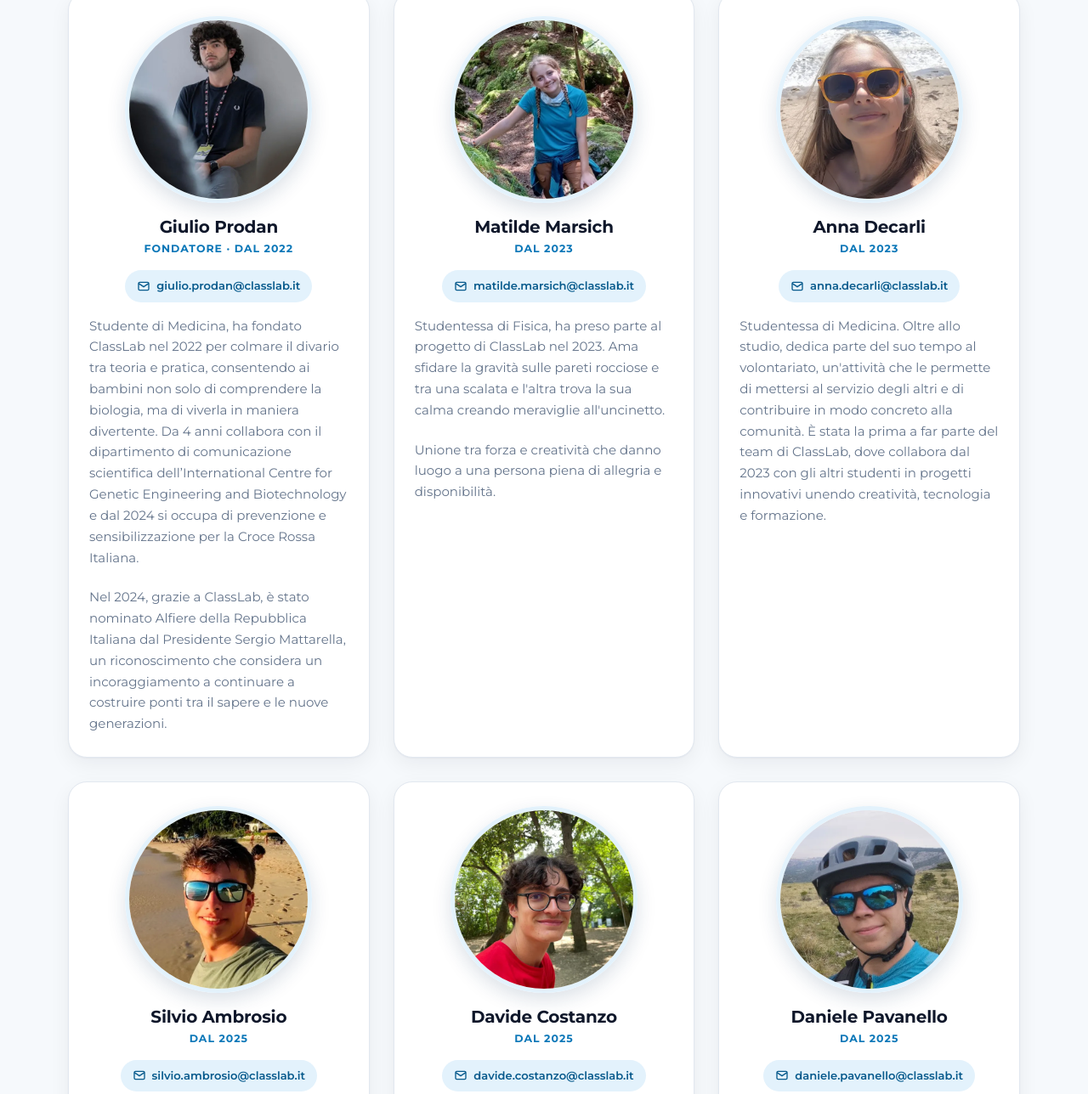
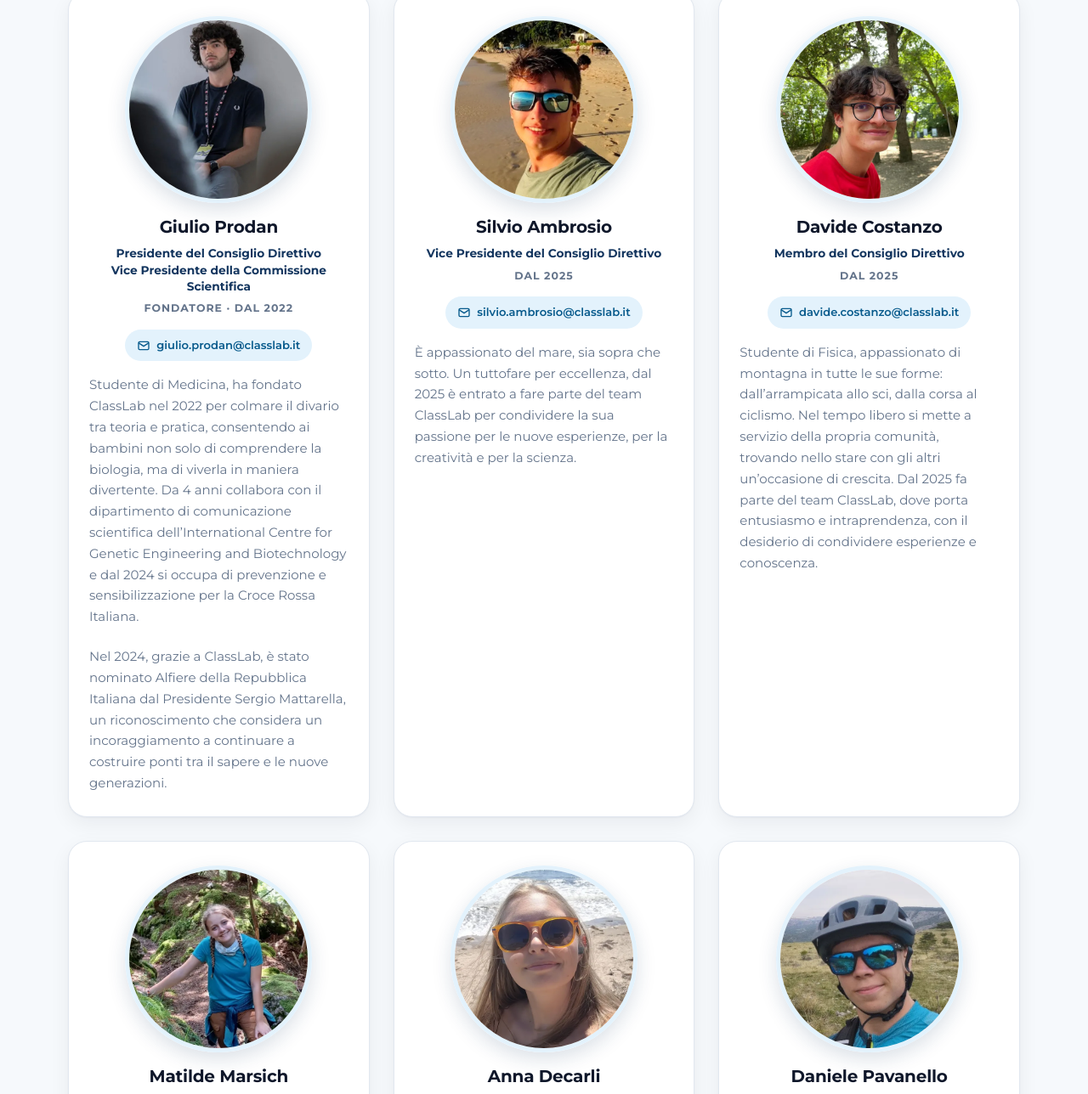
Before and after one commit to silvioambrosio-classlab/classlab-sito, a plain HTML site: page chi-siamo.html in a window 1280 px wide. Shown: the part 1549-2837 px from the top of the page at 85% size. Drawn offline with Linux system fonts and the light colour scheme.

Commit message:
Add files via upload

```diff
--- a/assets/css/style.css
+++ b/assets/css/style.css
@@ -488,3 +488,5 @@ a:hover > .partner-link svg, .partner-link:hover svg { transform: translateX(4px
 .email-aiuto a:hover, .email-aiuto button:hover { background: rgba(255, 255, 255, .22); color: #fff; }
 .email-aiuto .email-aiuto__chiudi { background: none; padding: 7px 8px; opacity: .7; }
 @media (max-width: 520px) { .email-aiuto { bottom: calc(12px + env(safe-area-inset-bottom)); } .email-aiuto__testo { flex-basis: 100%; } }
+.membro__carica { font-size: .86rem; font-weight: 700; color: var(--navy); line-height: 1.4; margin: 6px 0 2px; }
+.membro__carica + .membro__ruolo { color: var(--grigio); }
--- a/chi-siamo.html
+++ b/chi-siamo.html
@@ -18,7 +18,7 @@
 <link rel="icon" type="image/png" href="assets/img/favicon.png">
 <link rel="apple-touch-icon" href="assets/img/apple-touch-icon.png">
 <link rel="preload" href="assets/fonts/montserrat-latin-wght-normal.woff2" as="font" type="font/woff2" crossorigin>
-<link rel="stylesheet" href="assets/css/style.css?v=68c22003">
+<link rel="stylesheet" href="assets/css/style.css?v=1c292a57">
 </head>
 <body>
 <div id="site-header"></div>
@@ -52,9 +52,19 @@
     <div class="centrato appare"><h2>Il team</h2><p class="intro">Le persone che ogni anno portano ClassLab nelle scuole.</p></div>
     <div class="team-griglia">
       <article class="membro appare">
-        <div class="membro__testa"><img src="assets/img/team-prodan.webp" alt="Giulio Prodan" loading="lazy" width="600" height="600"><h3>Giulio Prodan</h3><div class="membro__ruolo">Fondatore · dal 2022</div>
+        <div class="membro__testa"><img src="assets/img/team-prodan.webp" alt="Giulio Prodan" loading="lazy" width="600" height="600"><h3>Giulio Prodan</h3><div class="membro__carica">Presidente del Consiglio Direttivo<br>Vice Presidente della Commissione Scientifica</div><div class="membro__ruolo">Fondatore · dal 2022</div>
           <a class="membro__email" href="mailto:giulio.prodan@classlab.it"><svg viewBox="0 0 24 24" fill="none" stroke="currentColor" stroke-width="2" aria-hidden="true"><rect x="3" y="5" width="18" height="14" rx="2"/><path d="M3 7l9 6 9-6"/></svg>giulio.prodan@classlab.it</a></div>
         <p>Studente di Medicina, ha fondato ClassLab nel 2022 per colmare il divario tra teoria e pratica, consentendo ai bambini non solo di comprendere la biologia, ma di viverla in maniera divertente. Da 4 anni collabora con il dipartimento di comunicazione scientifica dell’International Centre for Genetic Engineering and Biotechnology e dal 2024 si occupa di prevenzione e sensibilizzazione per la Croce Rossa Italiana.</p><p>Nel 2024, grazie a ClassLab, è stato nominato Alfiere della Repubblica Italiana dal Presidente Sergio Mattarella, un riconoscimento che considera un incoraggiamento a continuare a costruire ponti tra il sapere e le nuove generazioni.</p>
+      </article>
+      <article class="membro appare">
+        <div class="membro__testa"><img src="assets/img/team-ambrosio.webp" alt="Silvio Ambrosio" loading="lazy" width="600" height="600"><h3>Silvio Ambrosio</h3><div class="membro__carica">Vice Presidente del Consiglio Direttivo</div><div class="membro__ruolo">Dal 2025</div>
+          <a class="membro__email" href="mailto:silvio.ambrosio@classlab.it"><svg viewBox="0 0 24 24" fill="none" stroke="currentColor" stroke-width="2" aria-hidden="true"><rect x="3" y="5" width="18" height="14" rx="2"/><path d="M3 7l9 6 9-6"/></svg>silvio.ambrosio@classlab.it</a></div>
+        <p>È appassionato del mare, sia sopra che sotto. Un tuttofare per eccellenza, dal 2025 è entrato a fare parte del team ClassLab per condividere la sua passione per le nuove esperienze, per la creatività e per la scienza.</p>
+      </article>
+      <article class="membro appare">
+        <div class="membro__testa"><img src="assets/img/team-costanzo.webp" alt="Davide Costanzo" loading="lazy" width="600" height="600"><h3>Davide Costanzo</h3><div class="membro__carica">Membro del Consiglio Direttivo</div><div class="membro__ruolo">Dal 2025</div>
+          <a class="membro__email" href="mailto:davide.costanzo@classlab.it"><svg viewBox="0 0 24 24" fill="none" stroke="currentColor" stroke-width="2" aria-hidden="true"><rect x="3" y="5" width="18" height="14" rx="2"/><path d="M3 7l9 6 9-6"/></svg>davide.costanzo@classlab.it</a></div>
+        <p>Studente di Fisica, appassionato di montagna in tutte le sue forme: dall’arrampicata allo sci, dalla corsa al ciclismo. Nel tempo libero si mette a servizio della propria comunità, trovando nello stare con gli altri un’occasione di crescita. Dal 2025 fa parte del team ClassLab, dove porta entusiasmo e intraprendenza, con il desiderio di condividere esperienze e conoscenza.</p>
       </article>
       <article class="membro appare">
         <div class="membro__testa"><img src="assets/img/team-marsich.webp" alt="Matilde Marsich" loading="lazy" width="600" height="600"><h3>Matilde Marsich</h3><div class="membro__ruolo">Dal 2023</div>
@@ -67,22 +77,12 @@
         <p>Studentessa di Medicina. Oltre allo studio, dedica parte del suo tempo al volontariato, un'attività che le permette di mettersi al servizio degli altri e di contribuire in modo concreto alla comunità. È stata la prima a far parte del team di ClassLab, dove collabora dal 2023 con gli altri studenti in progetti innovativi unendo creatività, tecnologia e formazione.</p>
       </article>
       <article class="membro appare">
-        <div class="membro__testa"><img src="assets/img/team-ambrosio.webp" alt="Silvio Ambrosio" loading="lazy" width="600" height="600"><h3>Silvio Ambrosio</h3><div class="membro__ruolo">Dal 2025</div>
-          <a class="membro__email" href="mailto:silvio.ambrosio@classlab.it"><svg viewBox="0 0 24 24" fill="none" stroke="currentColor" stroke-width="2" aria-hidden="true"><rect x="3" y="5" width="18" height="14" rx="2"/><path d="M3 7l9 6 9-6"/></svg>silvio.ambrosio@classlab.it</a></div>
-        <p>È appassionato del mare, sia sopra che sotto. Un tuttofare per eccellenza, dal 2025 è entrato a fare parte del team ClassLab per condividere la sua passione per le nuove esperienze, per la creatività e per la scienza.</p>
-      </article>
-      <article class="membro appare">
-        <div class="membro__testa"><img src="assets/img/team-costanzo.webp" alt="Davide Costanzo" loading="lazy" width="600" height="600"><h3>Davide Costanzo</h3><div class="membro__ruolo">Dal 2025</div>
-          <a class="membro__email" href="mailto:davide.costanzo@classlab.it"><svg viewBox="0 0 24 24" fill="none" stroke="currentColor" stroke-width="2" aria-hidden="true"><rect x="3" y="5" width="18" height="14" rx="2"/><path d="M3 7l9 6 9-6"/></svg>davide.costanzo@classlab.it</a></div>
-        <p>Studente di Fisica, appassionato di montagna in tutte le sue forme: dall’arrampicata allo sci, dalla corsa al ciclismo. Nel tempo libero si mette a servizio della propria comunità, trovando nello stare con gli altri un’occasione di crescita. Dal 2025 fa parte del team ClassLab, dove porta entusiasmo e intraprendenza, con il desiderio di condividere esperienze e conoscenza.</p>
-      </article>
-      <article class="membro appare">
         <div class="membro__testa"><img src="assets/img/team-pavanello.webp" alt="Daniele Pavanello" loading="lazy" width="600" height="600"><h3>Daniele Pavanello</h3><div class="membro__ruolo">Dal 2025</div>
           <a class="membro__email" href="mailto:daniele.pavanello@classlab.it"><svg viewBox="0 0 24 24" fill="none" stroke="currentColor" stroke-width="2" aria-hidden="true"><rect x="3" y="5" width="18" height="14" rx="2"/><path d="M3 7l9 6 9-6"/></svg>daniele.pavanello@classlab.it</a></div>
         <p>Studente di Fisica. Si cimenta nell’arrampicata, nel ciclismo e nelle attività subacquee. In continua ricerca di nuove esperienze e attività, dal 2025 è entrato a far parte del team di ClassLab per condividere entusiasmo e il suo interesse verso la scienza.</p>
       </article>
       <article class="membro appare">
-        <div class="membro__testa"><img src="assets/img/team-tedesco.webp" alt="Gabriele Tedesco" loading="lazy" width="600" height="600"><h3>Gabriele Tedesco</h3><div class="membro__ruolo">Ingegnere e divulgatore</div>
+        <div class="membro__testa"><img src="assets/img/team-tedesco.webp" alt="Gabriele Tedesco" loading="lazy" width="600" height="600"><h3>Gabriele Tedesco</h3><div class="membro__carica">Presidente della Commissione Scientifica</div><div class="membro__ruolo">Ingegnere e divulgatore</div>
           <a class="membro__email" href="mailto:gabriele.tedesco@classlab.it"><svg viewBox="0 0 24 24" fill="none" stroke="currentColor" stroke-width="2" aria-hidden="true"><rect x="3" y="5" width="18" height="14" rx="2"/><path d="M3 7l9 6 9-6"/></svg>gabriele.tedesco@classlab.it</a></div>
         <p>Ingegnere industriale, insegnante, divulgatore e specialista nella comunicazione, ha avuto un ruolo fondamentale nello sviluppo di ClassLab aiutando a trasformare un'idea in qualcosa di concreto.</p>
       </article>
```
Also changed, not shown: 404.html (+1 -1 lines), edizione-2022-23.html (+1 -1 lines), edizione-2023-24.html (+1 -1 lines), edizione-2024-25.html (+1 -1 lines), edizione-2025-26.html (+1 -1 lines), index.html (+1 -1 lines), laboratori.html (+1 -1 lines), partecipa.html (+1 -1 lines).
